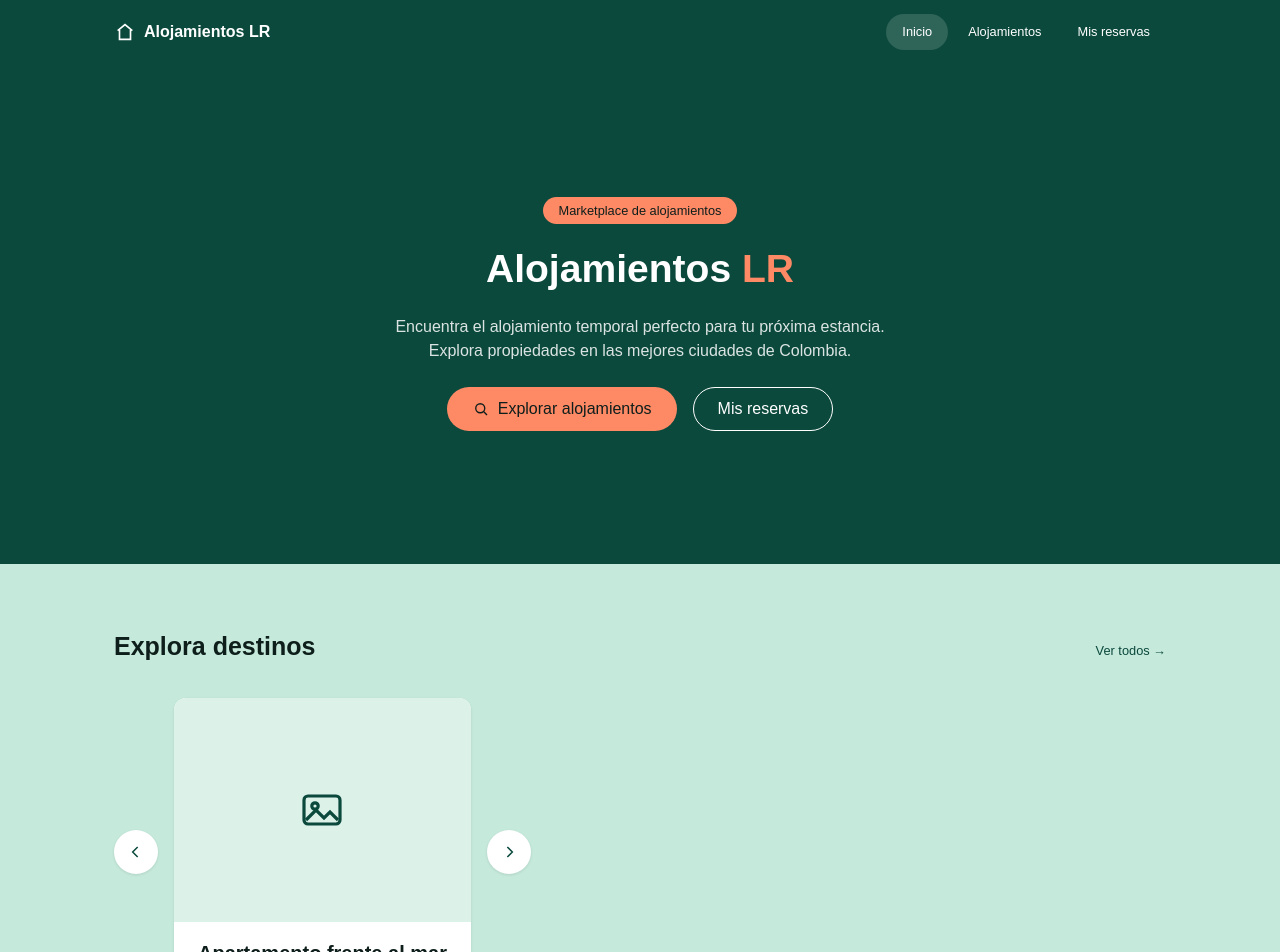
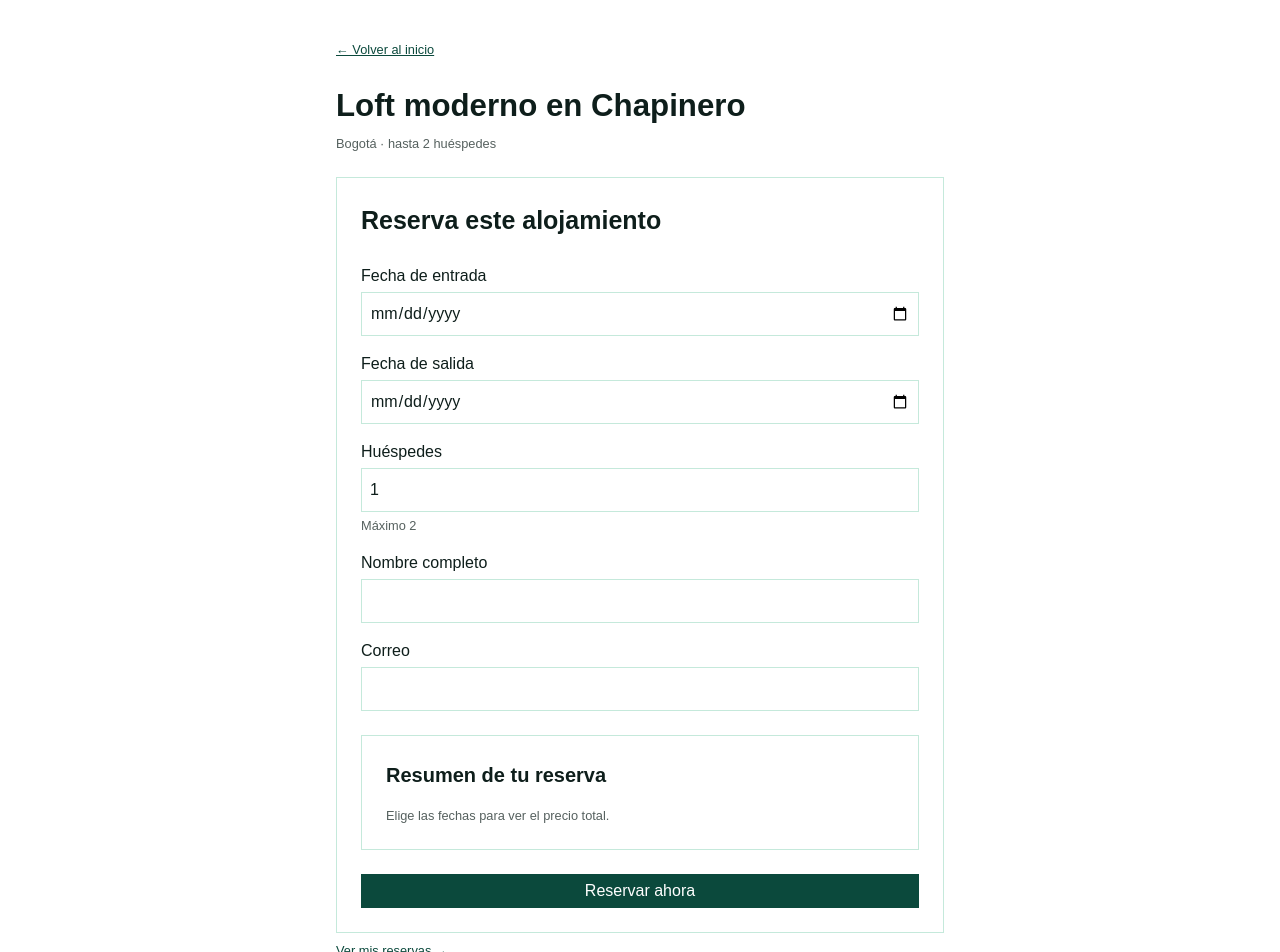
Before and after one commit to Alexander-canon/Alojamientos-LR, an Angular app: page /prueba-reserva in a window 1280 px wide. Before the commit this address led to /. Shown: the top 952 px of the page. Built offline with nearby package versions, Linux system fonts and the light colour scheme.

Commit message:
feat(reservas): implementar cotizador, formulario de reserva y ruta de mis reservas

```diff
--- a/src/app/app.routes.ts
+++ b/src/app/app.routes.ts
@@ -1,8 +1,12 @@
 import { Routes } from '@angular/router';
 import { Inicio } from './pages/inicio/inicio';
+import { MisReservas } from './pages/mis-reservas/mis-reservas';
+import { PruebaReserva } from './pages/prueba-reserva/prueba-reserva';
 
 // La ruta vacía es la portada. Las demás pantallas las agrego cuando estén.
 export const routes: Routes = [
   { path: '', component: Inicio },
+  { path: 'mis-reservas', component: MisReservas },
+  { path: 'prueba-reserva', component: PruebaReserva },
   { path: '**', redirectTo: '' },
 ];
--- /dev/null
+++ b/src/app/pages/prueba-reserva/prueba-reserva.css
@@ -0,0 +1,9 @@
+.prueba {
+  max-width: 40rem;
+  margin: 0 auto;
+  padding: var(--space-5) var(--space-3);
+  color: var(--color-texto);
+}
+.prueba__titulo { font-size: var(--text-2xl); margin: var(--space-3) 0 var(--space-1); }
+.prueba__meta { font-size: var(--text-sm); opacity: 0.7; margin: 0 0 var(--space-4); }
+.prueba__volver { display: inline-block; color: var(--color-primario); font-size: var(--text-sm); margin: var(--space-2) 0; }
--- /dev/null
+++ b/src/app/pages/prueba-reserva/prueba-reserva.html
@@ -0,0 +1,9 @@
+<main class="prueba">
+  <a class="prueba__volver" routerLink="/">← Volver al inicio</a>
+  <h1 class="prueba__titulo">{{ alojamiento.nombre }}</h1>
+  <p class="prueba__meta">{{ alojamiento.ciudad }} · hasta {{ alojamiento.capacidad }} huéspedes</p>
+
+  <app-form-reserva [alojamiento]="alojamiento"></app-form-reserva>
+
+  <a class="prueba__volver" routerLink="/mis-reservas">Ver mis reservas →</a>
+</main>
--- /dev/null
+++ b/src/app/pages/prueba-reserva/prueba-reserva.ts
@@ -0,0 +1,26 @@
+import { Component } from '@angular/core';
+import { RouterLink } from '@angular/router';
+import { FormReserva } from '../../shared/components/form-reserva/form-reserva';
+import { Alojamiento } from '../../core/models/alojamiento';
+
+// Pagina temporal para probar el flujo de reserva mientras el detalle no existe.
+@Component({
+  selector: 'app-prueba-reserva',
+  imports: [RouterLink, FormReserva],
+  templateUrl: './prueba-reserva.html',
+  styleUrl: './prueba-reserva.css',
+})
+export class PruebaReserva {
+  protected readonly alojamiento: Alojamiento = {
+    id: 1,
+    nombre: 'Loft moderno en Chapinero',
+    ciudad: 'Bogotá',
+    ubicacion: 'Chapinero',
+    tipo: 'Apartamento',
+    capacidad: 2,
+    camas: 1,
+    calificacion: 4.8,
+    precioNoche: 180000,
+    servicios: ['Wi-Fi', 'Cocina', 'Televisión'],
+  };
+}
--- a/src/app/shared/components/cotizador/cotizador.css
+++ b/src/app/shared/components/cotizador/cotizador.css
@@ -0,0 +1,32 @@
+.cotizador {
+  border: 1px solid var(--color-suave);
+  background: var(--color-fondo);
+  padding: var(--space-4);
+}
+.cotizador__titulo {
+  font-size: var(--text-lg);
+  color: var(--color-texto);
+  margin: 0 0 var(--space-3);
+}
+.cotizador__lista { margin: 0; }
+.cotizador__fila {
+  display: flex;
+  justify-content: space-between;
+  gap: var(--space-3);
+  padding: var(--space-2) 0;
+  font-size: var(--text-base);
+  color: var(--color-texto);
+}
+.cotizador__fila dt, .cotizador__fila dd { margin: 0; }
+.cotizador__fila--total {
+  border-top: 1px solid var(--color-suave);
+  font-size: var(--text-lg);
+  color: var(--color-primario);
+  font-weight: bold;
+}
+.cotizador__ayuda {
+  font-size: var(--text-sm);
+  color: var(--color-texto);
+  opacity: 0.7;
+  margin: 0;
+}
--- a/src/app/shared/components/cotizador/cotizador.html
+++ b/src/app/shared/components/cotizador/cotizador.html
@@ -1 +1,26 @@
-<p>cotizador works!</p>
+<section class="cotizador">
+  <h3 class="cotizador__titulo">Resumen de tu reserva</h3>
+
+  @if (cotizacion) {
+    <dl class="cotizador__lista">
+      <div class="cotizador__fila">
+        <dt>{{ formatearPrecio(cotizacion.precioNoche) }} x {{ cotizacion.noches }} noches</dt>
+        <dd>{{ formatearPrecio(cotizacion.subtotal) }}</dd>
+      </div>
+      <div class="cotizador__fila">
+        <dt>Tarifa de limpieza</dt>
+        <dd>{{ formatearPrecio(cotizacion.tarifaLimpieza) }}</dd>
+      </div>
+      <div class="cotizador__fila">
+        <dt>Tarifa de servicio</dt>
+        <dd>{{ formatearPrecio(cotizacion.tarifaServicio) }}</dd>
+      </div>
+      <div class="cotizador__fila cotizador__fila--total">
+        <dt>Total</dt>
+        <dd>{{ formatearPrecio(cotizacion.total) }}</dd>
+      </div>
+    </dl>
+  } @else {
+    <p class="cotizador__ayuda">Elige las fechas para ver el precio total.</p>
+  }
+</section>
--- a/src/app/shared/components/cotizador/cotizador.ts
+++ b/src/app/shared/components/cotizador/cotizador.ts
@@ -1,4 +1,5 @@
-import { Component } from '@angular/core';
+import { Component, Input } from '@angular/core';
+import { Cotizacion } from '../../../core/models/cotizacion';
 
 @Component({
   imports: [],
@@ -6,4 +7,13 @@ import { Component } from '@angular/core';
   styleUrl: './cotizador.css',
   templateUrl: './cotizador.html',
 })
-export class Cotizador {}
+export class Cotizador {
+
+  @Input() cotizacion: Cotizacion | null = null;
+
+  private readonly formatoMoneda = new Intl.NumberFormat('es-CO');
+
+  formatearPrecio(valor: number): string {
+    return `$${this.formatoMoneda.format(valor)}`;
+  }
+}
--- a/src/app/shared/components/form-reserva/form-reserva.css
+++ b/src/app/shared/components/form-reserva/form-reserva.css
@@ -0,0 +1,72 @@
+.form-reserva {
+  display: flex;
+  flex-direction: column;
+  gap: var(--space-4);
+  border: 1px solid var(--color-suave);
+  background: var(--color-fondo);
+  padding: var(--space-4);
+}
+.form-reserva__titulo {
+  font-size: var(--text-xl);
+  color: var(--color-texto);
+  margin: 0;
+}
+.form-reserva__campos {
+  display: grid;
+  gap: var(--space-3);
+  font-size: var(--text-base);
+}
+.form-reserva__errores {
+  list-style: none;
+  margin: 0;
+  padding: var(--space-3);
+  background: var(--color-acento);
+  color: var(--color-texto);
+  font-size: var(--text-sm);
+}
+.form-reserva__error + .form-reserva__error { margin-top: var(--space-1); }
+.form-reserva__exito {
+  margin: 0;
+  padding: var(--space-3);
+  background: var(--color-suave);
+  color: var(--color-texto);
+  font-size: var(--text-base);
+}
+.form-reserva__boton {
+  background: var(--color-primario);
+  color: var(--color-fondo);
+  border: none;
+  padding: var(--space-2) var(--space-4);
+  font-family: Arial, sans-serif;
+  font-size: var(--text-base);
+  cursor: pointer;
+}
+.form-reserva__boton:hover { opacity: 0.9; }
+
+.form-reserva__campo {
+  display: flex;
+  flex-direction: column;
+  gap: var(--space-1);
+}
+.form-reserva__label {
+  font-size: var(--text-base);
+  color: var(--color-texto);
+}
+.form-reserva__input {
+  min-height: 2.75rem;
+  padding: var(--space-1) var(--space-2);
+  border: 1px solid var(--color-suave);
+  background: var(--color-fondo);
+  color: var(--color-texto);
+  font-family: Arial, sans-serif;
+  font-size: var(--text-base);
+}
+.form-reserva__input:focus-visible {
+  outline: 2px solid var(--color-primario);
+  outline-offset: 2px;
+}
+.form-reserva__ayuda {
+  font-size: var(--text-sm);
+  color: var(--color-texto);
+  opacity: 0.7;
+}
--- a/src/app/shared/components/form-reserva/form-reserva.html
+++ b/src/app/shared/components/form-reserva/form-reserva.html
@@ -1 +1,52 @@
-<p>form-reserva works!</p>
+<section class="form-reserva">
+  <h2 class="form-reserva__titulo">Reserva este alojamiento</h2>
+
+  <div class="form-reserva__campos">
+    <div class="form-reserva__campo">
+      <label class="form-reserva__label" for="fecha-entrada">Fecha de entrada</label>
+      <input class="form-reserva__input" id="fecha-entrada" type="date" [min]="hoy"
+        [ngModel]="fechaEntrada" (ngModelChange)="onFechaEntrada($event)" />
+    </div>
+
+    <div class="form-reserva__campo">
+      <label class="form-reserva__label" for="fecha-salida">Fecha de salida</label>
+      <input class="form-reserva__input" id="fecha-salida" type="date" [min]="fechaEntrada || hoy"
+        [ngModel]="fechaSalida" (ngModelChange)="onFechaSalida($event)" />
+    </div>
+
+    <div class="form-reserva__campo">
+      <label class="form-reserva__label" for="huespedes">Huéspedes</label>
+      <input class="form-reserva__input" id="huespedes" type="number" min="1" [max]="alojamiento.capacidad"
+        [(ngModel)]="huespedes" />
+      <span class="form-reserva__ayuda">Máximo {{ alojamiento.capacidad }}</span>
+    </div>
+
+    <div class="form-reserva__campo">
+      <label class="form-reserva__label" for="nombre">Nombre completo</label>
+      <input class="form-reserva__input" id="nombre" type="text" autocomplete="name"
+        [(ngModel)]="nombreHuesped" />
+    </div>
+
+    <div class="form-reserva__campo">
+      <label class="form-reserva__label" for="correo">Correo</label>
+      <input class="form-reserva__input" id="correo" type="email" autocomplete="email"
+        [(ngModel)]="correo" />
+    </div>
+  </div>
+
+  <app-cotizador [cotizacion]="cotizacion"></app-cotizador>
+
+  @if (errores.length > 0) {
+    <ul class="form-reserva__errores" role="alert">
+      @for (error of errores; track $index) {
+        <li class="form-reserva__error"><span aria-hidden="true">⚠</span> {{ error }}</li>
+      }
+    </ul>
+  }
+
+  @if (mensajeExito) {
+    <p class="form-reserva__exito" role="status">{{ mensajeExito }}</p>
+  }
+
+  <button class="form-reserva__boton" type="button" (click)="onReservar()">Reservar ahora</button>
+</section>
--- a/src/app/shared/components/form-reserva/form-reserva.ts
+++ b/src/app/shared/components/form-reserva/form-reserva.ts
@@ -1,9 +1,88 @@
-import { Component } from '@angular/core';
+import { Component, EventEmitter, Input, Output } from '@angular/core';
+import { FormsModule } from '@angular/forms';
+import { Cotizador } from '../cotizador/cotizador';
+import { ReservaService } from '../../../core/services/reserva.service';
+import { Alojamiento } from '../../../core/models/alojamiento';
+import { Cotizacion } from '../../../core/models/cotizacion';
+import { Reserva } from '../../../core/models/reserva';
 
 @Component({
-  imports: [],
+  imports: [FormsModule, Cotizador],
   selector: 'app-form-reserva',
   styleUrl: './form-reserva.css',
   templateUrl: './form-reserva.html',
 })
-export class FormReserva {}
+export class FormReserva {
+
+  @Input() alojamiento!: Alojamiento;
+  @Output() reservaCreada = new EventEmitter<Reserva>();
+
+  fechaEntrada: string = '';
+  fechaSalida: string = '';
+  huespedes: number = 1;
+  nombreHuesped: string = '';
+  correo: string = '';
+
+  cotizacion: Cotizacion | null = null;
+  errores: string[] = [];
+  mensajeExito: string = '';
+
+  constructor(private reservaService: ReservaService) {}
+
+  get hoy(): string {
+    return this.reservaService.hoy();
+  }
+
+  onFechaEntrada(valor: string) {
+    this.fechaEntrada = valor;
+    this.actualizarCotizacion();
+  }
+
+  onFechaSalida(valor: string) {
+    this.fechaSalida = valor;
+    this.actualizarCotizacion();
+  }
+
+  actualizarCotizacion() {
+    this.cotizacion = this.reservaService.cotizar(
+      this.alojamiento.precioNoche,
+      this.fechaEntrada,
+      this.fechaSalida
+    );
+  }
+
+  onReservar() {
+    this.mensajeExito = '';
+
+    const datos = {
+      alojamientoId: this.alojamiento.id,
+      alojamientoNombre: this.alojamiento.nombre,
+      precioNoche: this.alojamiento.precioNoche,
+      capacidad: this.alojamiento.capacidad,
+      fechaEntrada: this.fechaEntrada,
+      fechaSalida: this.fechaSalida,
+      huespedes: Number(this.huespedes),
+      nombreHuesped: this.nombreHuesped,
+      correo: this.correo,
+    };
+
+    this.errores = this.reservaService.validar(datos);
+    if (this.errores.length > 0) return;
+
+    const reserva = this.reservaService.crearReserva(datos);
+    if (reserva) {
+      this.mensajeExito = 'Tu reserva quedó confirmada. Puedes verla en Mis reservas.';
+      this.reservaCreada.emit(reserva);
+      this.limpiar();
+    }
+  }
+
+  private limpiar() {
+    this.fechaEntrada = '';
+    this.fechaSalida = '';
+    this.huespedes = 1;
+    this.nombreHuesped = '';
+    this.correo = '';
+    this.cotizacion = null;
+  }
+}
```
Also changed, not shown: 1 other file (tests, documents, lock files or other folders).
